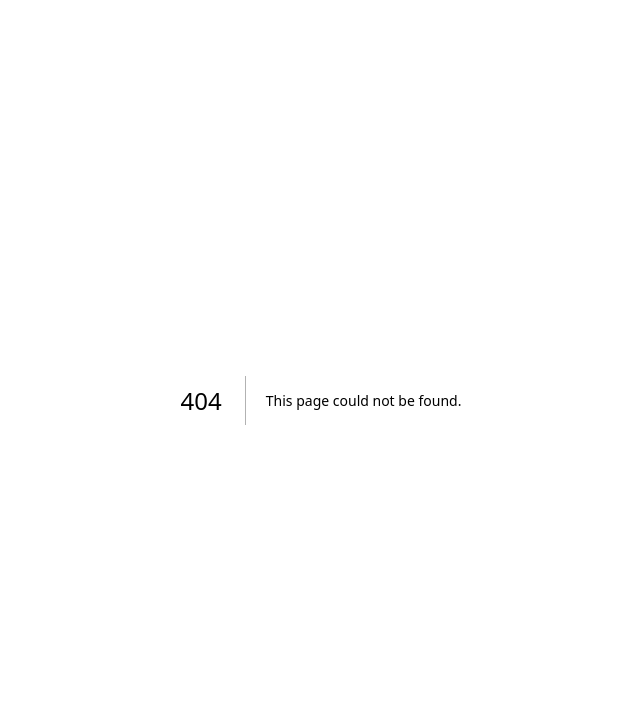
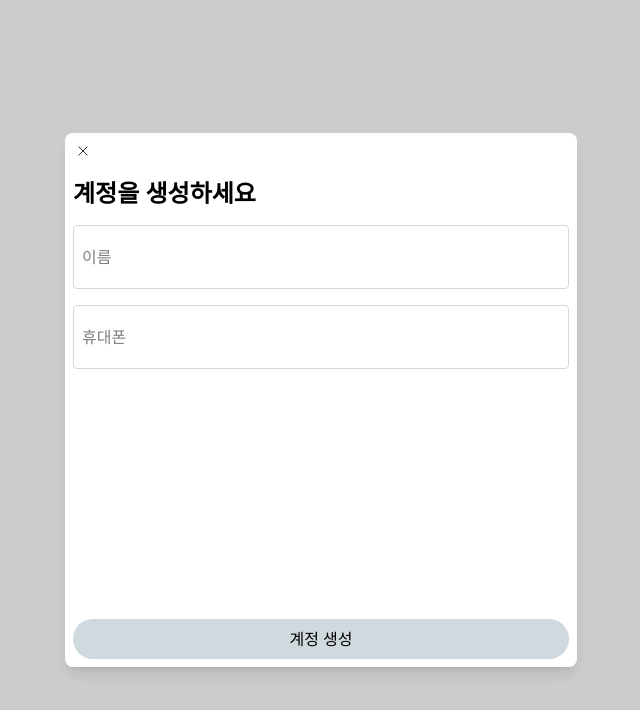
Before and after one commit to HBDCHAEYOUNG/x_web, a Next.js app: page /i/flow/signup in a window 1280 px wide. Before the commit this address had no page. Shown: the top 710 px of the page, without its empty margins (319-959 px from the left). Built offline with nearby package versions, Linux system fonts and the light colour scheme.

Commit message:
refactor: create reusable CloseButton component

```diff
--- /dev/null
+++ b/src/app/(before login)/@modal/(.)i/flow/signup/page.tsx
@@ -0,0 +1,5 @@
+import SignupModal from "@/app/(before login)/_component/SignupModal";
+
+export default function Signup() {
+  return <SignupModal />;
+}
--- a/src/app/(before login)/_component/LoginModal.tsx
+++ b/src/app/(before login)/_component/LoginModal.tsx
@@ -1,22 +1,13 @@
 "use client";
 
-import Image from "next/image";
+import CloseButton from "@/app/_component/Close-button";
 import Link from "next/link";
-import { useRouter } from "next/navigation";
 
 export default function LoginModal() {
-  const router = useRouter();
   return (
     <div className="fixed inset-0 bg-black/20 flex items-center justify-center z-50">
       <div className="bg-white w-2/5 h-2/3 rounded-lg shadow-lg flex flex-col p-2">
-        <Image
-          src="/close.svg"
-          alt="close"
-          width={20}
-          height={20}
-          className="cursor-pointer"
-          onClick={() => router.back()}
-        />
+        <CloseButton />
         <div className="flex flex-col gap-4 mx-auto w-1/2 pt-10">
           <h1 className="text-2xl font-bold">X가입하기</h1>
           <input
--- /dev/null
+++ b/src/app/(before login)/_component/SignupModal.tsx
@@ -0,0 +1,25 @@
+import CloseButton from "@/app/_component/Close-button";
+
+export default function SignupModal() {
+  return (
+    <div className="fixed inset-0 bg-black/20 flex items-center justify-center z-50">
+      <div className="bg-white w-2/5 h-2/3 rounded-lg shadow-lg flex flex-col p-2 gap-4">
+        <CloseButton />
+        <h1 className="text-2xl font-bold">계정을 생성하세요</h1>
+        <input
+          type="text"
+          placeholder="이름"
+          className="rounded-sm border border-brand-grey h-16 p-2 w-full"
+        />
+        <input
+          type="text"
+          placeholder="휴대폰"
+          className="rounded-sm border border-brand-grey h-16 p-2 w-full "
+        />
+        <button className="rounded-full bg-brand-grey p-2 w-full mt-auto">
+          계정 생성
+        </button>
+      </div>
+    </div>
+  );
+}
--- a/src/app/(before login)/i/flow/login/page.tsx
+++ b/src/app/(before login)/i/flow/login/page.tsx
@@ -1,5 +1,10 @@
 import LoginModal from "@/app/(before login)/_component/LoginModal";
 
 export default function Login() {
-  return <LoginModal />;
+  return (
+    <div>
+      제가 진짜입니다
+      <LoginModal />
+    </div>
+  );
 }
--- /dev/null
+++ b/src/app/(before login)/i/flow/signup/page.tsx
@@ -0,0 +1,5 @@
+import SignupModal from "@/app/(before login)/_component/SignupModal";
+
+export default function Signup() {
+  return <SignupModal />;
+}
--- /dev/null
+++ b/src/app/_component/Close-button.tsx
@@ -0,0 +1,17 @@
+"use client";
+import Image from "next/image";
+import { useRouter } from "next/navigation";
+
+export default function CloseButton() {
+  const router = useRouter();
+  return (
+    <Image
+      src="/close.svg"
+      alt="close"
+      width={20}
+      height={20}
+      className="cursor-pointer"
+      onClick={() => router.back()}
+    />
+  );
+}
```
